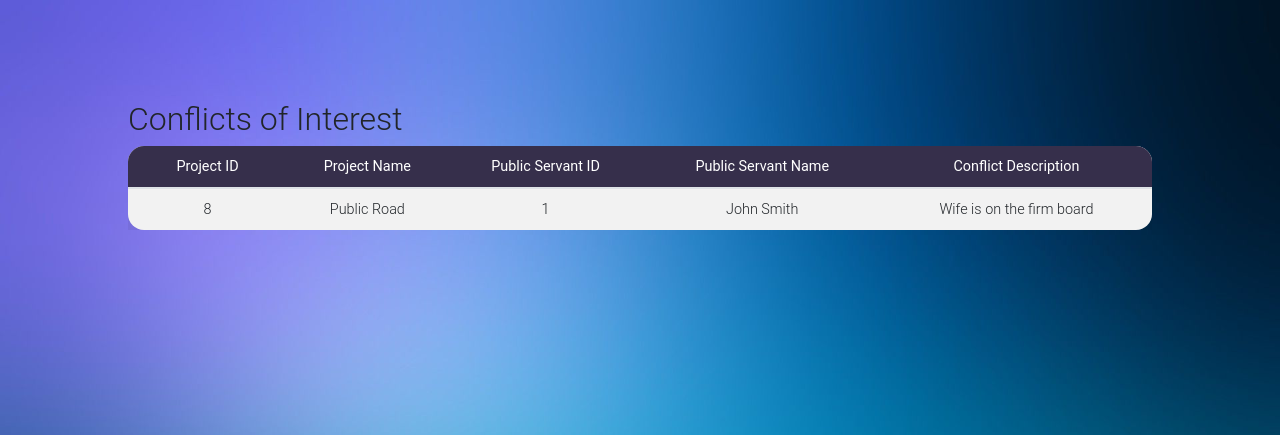
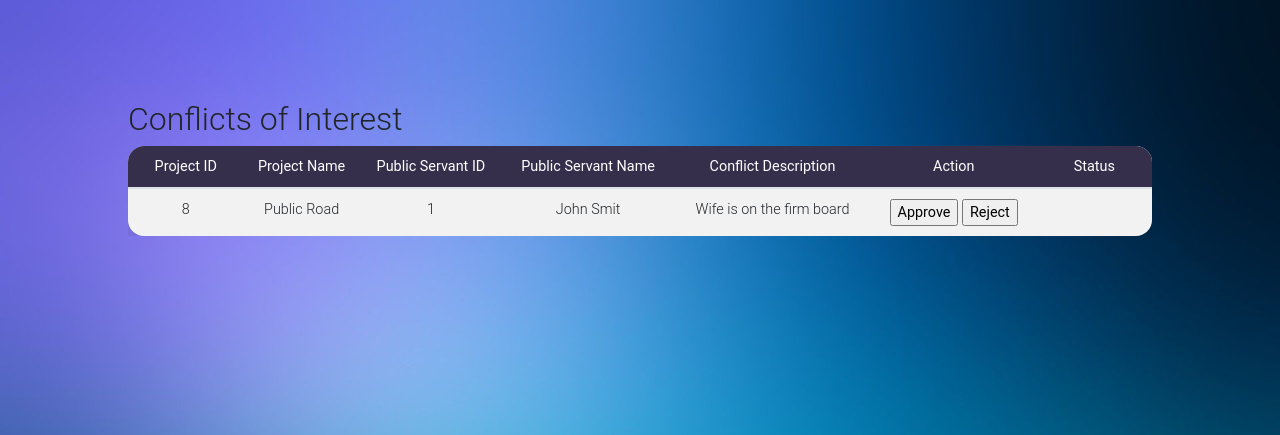
Before and after one commit to TGiavas/coi, a PHP site: page /view_coi.php in a window 1280 px wide. Shown: the top 435 px of the page. Run offline with PHP 8.4, Linux system fonts and the light colour scheme; data comes from the database, SQL or seed files in the repository; data that the repository does not hold is empty.

Commit message:
Add files via upload

```diff
--- a/CoI/view_coi.php
+++ b/CoI/view_coi.php
@@ -13,7 +13,7 @@ include('connect.php');
 
 
     // Attempt select query execution
-    $sql = "SELECT * FROM conflicts";
+    $sql = "SELECT * FROM conflicts  INNER JOIN projects ON conflicts.project_id = projects.project_id INNER JOIN public_servants ON conflicts.ps_id = public_servants.ps_AFM" ;
     if ($result = mysqli_query($conn, $sql)) {
         if (mysqli_num_rows($result) > 0) {
             echo  "<table id='projects' class='table table-striped table-sm project-table' cellspacing='0' width='100%'>";
@@ -23,7 +23,9 @@ include('connect.php');
             echo "<th class='th-sm'>Project Name</th>";
             echo "<th class='th-sm'>Public Servant ID</th>";
             echo "<th class='th-sm'>Public Servant Name</th>";
-            echo "<th class='th-sm' id='th-last'>Conflict Description</th>";
+            echo "<th class='th-sm'>Conflict Description</th>";
+            echo "<th class='th-sm'>Action</th>";
+            echo "<th class='th-sm' id='th-last'>Status</th>";
             /*echo "<th class='th-sm' id ='th-last' style='width: 5%'>Action</th>";*/
             echo "</tr>";
             echo "</thead>";
@@ -35,6 +37,9 @@ include('connect.php');
                 echo "<td>" . $row['ps_id'] . "</td>";
                 echo "<td>" . $row['ps_name'] . "</td>";
                 echo "<td>" . $row['coi_description'] . "</td>";
+                echo "<td><class='pull-left'form action='approve.php' method='POST'><input type='hidden' name='accept' value='".$row["conflict_id"]."'/><input type='submit' name='submit' value='Approve'/>
+                </form><class='pull-left' form action='decline.php' method='POST'><input type='hidden' name='decline' value='".$row["conflict_id"]."'/><input type='submit' name='submit' value='Reject'/></form></td>";
+                echo "<td>" . $row['status'] . "</td>";
                 //echo "<td>";
                 // echo "<a href='update.php?id=" . $row['project_id'] . "' title='Update Record' data-toggle='tooltip'><span class='fa fa-pencil'>  </span></a>";
                 // echo " ";
```
Also changed, not shown: CoI/disclose_coi.php (+8 -6 lines).
